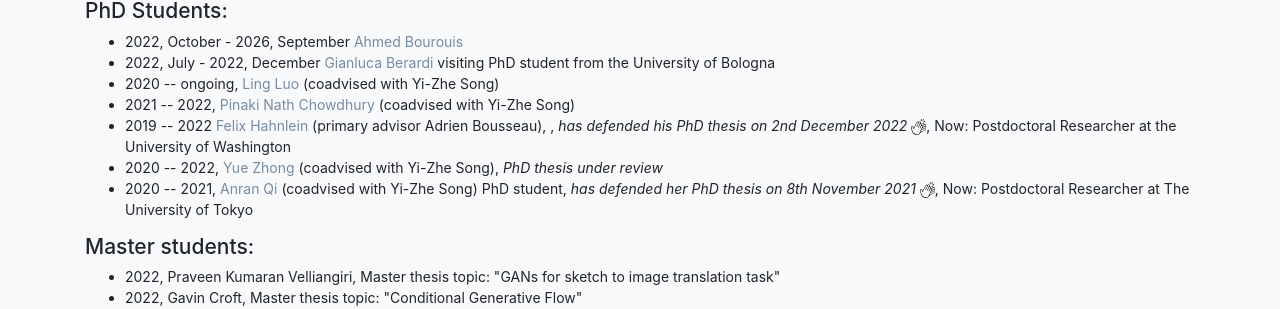
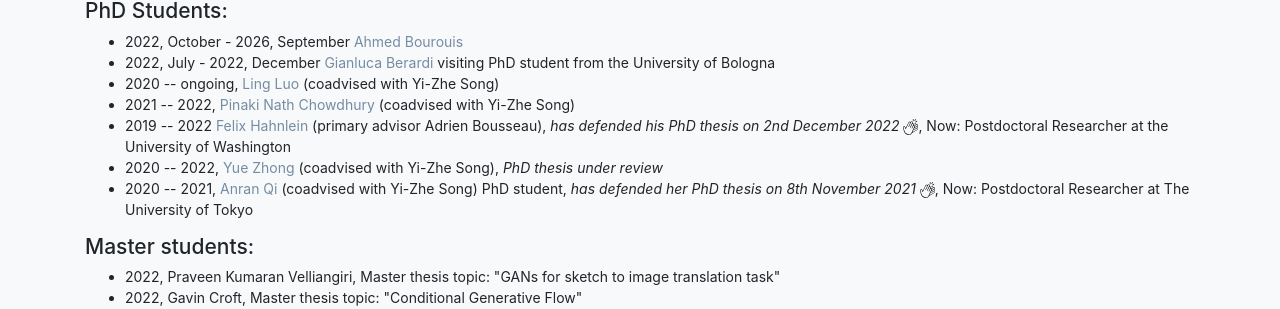
Before and after one commit to ygryadit/ygryadit.github.io, a Jekyll site: the page built from index.md, in a window 1280 px wide and 900 px high, scrolled down 6163 px. Shown: the part 143-452 px from the top of the window. Built offline with Jekyll 4.4.1, drawn with Linux system fonts in a browser that asks for light colours.

Commit message:
Typo fix

```diff
--- a/index.md
+++ b/index.md
@@ -613,7 +613,7 @@
 				<li>
 					2021 -- 2022, <a href="https://scholar.google.co.in/citations?hl=en&user=HE2nfp0AAAAJ&view_op=list_works&sortby=pubdate&inst=15262737669262836719">Pinaki Nath Chowdhury</a> (coadvised with Yi-Zhe Song)
 				</li>
-				<li> 2019 -- 2022 <a href ="https://www-sop.inria.fr/members/Felix.Hahnlein/">Felix Hahnlein</a> (primary advisor Adrien Bousseau), , <i> has defended his PhD thesis on 2nd December 2022</i> <img src="img/icons/clap.svg" style="width:15px;"/>, Now: Postdoctoral Researcher at the University of Washington</li>
+				<li> 2019 -- 2022 <a href ="https://www-sop.inria.fr/members/Felix.Hahnlein/">Felix Hahnlein</a> (primary advisor Adrien Bousseau), <i> has defended his PhD thesis on 2nd December 2022</i> <img src="img/icons/clap.svg" style="width:15px;"/>, Now: Postdoctoral Researcher at the University of Washington</li>
 				<li> 2020 -- 2022, <a href="https://www.researchgate.net/scientific-contributions/Yue-Zhong-2149391947">Yue Zhong</a> (coadvised with Yi-Zhe Song),
 					<i>PhD thesis under review</i> </li>
 				<li> 2020 -- 2021, <a href="https://dblp.org/pid/226/4981.html">Anran Qi</a> (coadvised with Yi-Zhe Song)
```
